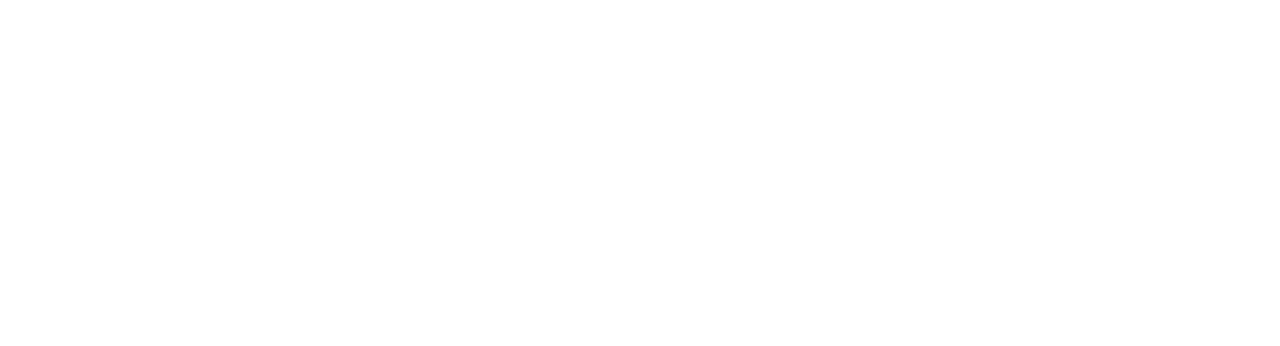
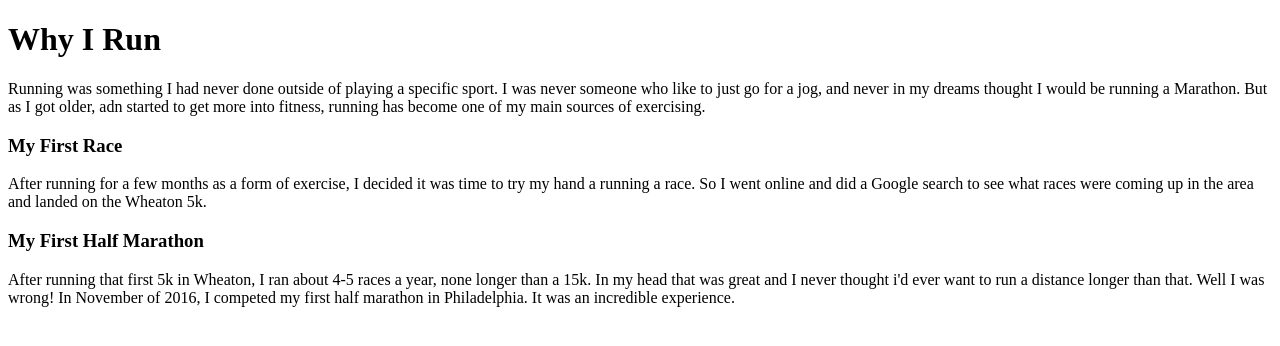
Before and after one commit to mschaffer730/mschaffer730.github.io, a plain HTML site: page index.html in a window 1280 px wide. Drawn offline with Linux system fonts and the light colour scheme.

Commit message:
Inital content for my running experience added to main page

```diff
--- a/index.html
+++ b/index.html
@@ -1,9 +1,20 @@
 <!DOCTYPE html>
 <html>
 <head>
-	<title></title>
+	<title>Why I Run</title>
 </head>
 <body>
-
+<h1>Why I Run</h1>
+<div>
+<p>Running was something I had never done outside of playing a specific sport. I was never someone who like to just go for a jog, and never in my dreams thought I would be running a Marathon. But as I got older, adn started to get more into fitness, running has become one of my main sources of exercising.</p>
+</div>
+<div>
+<h3>My First Race</h3>
+<p>After running for a few months as a form of exercise, I decided it was time to try my hand a running a race. So I went online and did a Google search to see what races were coming up in the area and landed on the Wheaton 5k.</p>
+</div>
+<div>
+<h3>My First Half Marathon</h3>
+<p>After running that first 5k in Wheaton, I ran about 4-5 races a year, none longer than a 15k. In my head that was great and I never thought i'd ever want to run a distance longer than that. Well I was wrong! In November of 2016, I competed my first half marathon in Philadelphia. It was an incredible experience.</p>
+</div>
 </body>
 </html>
```
